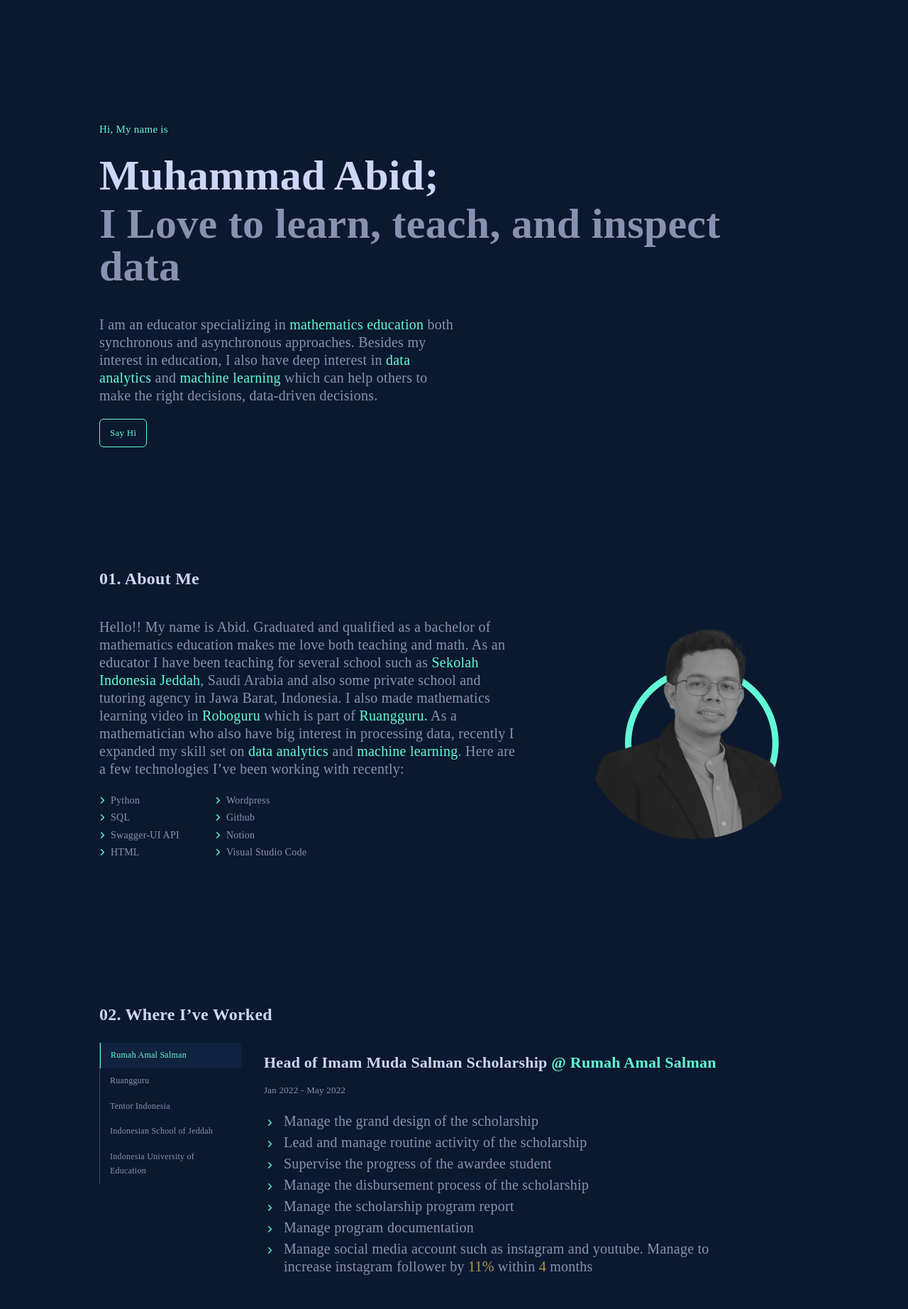
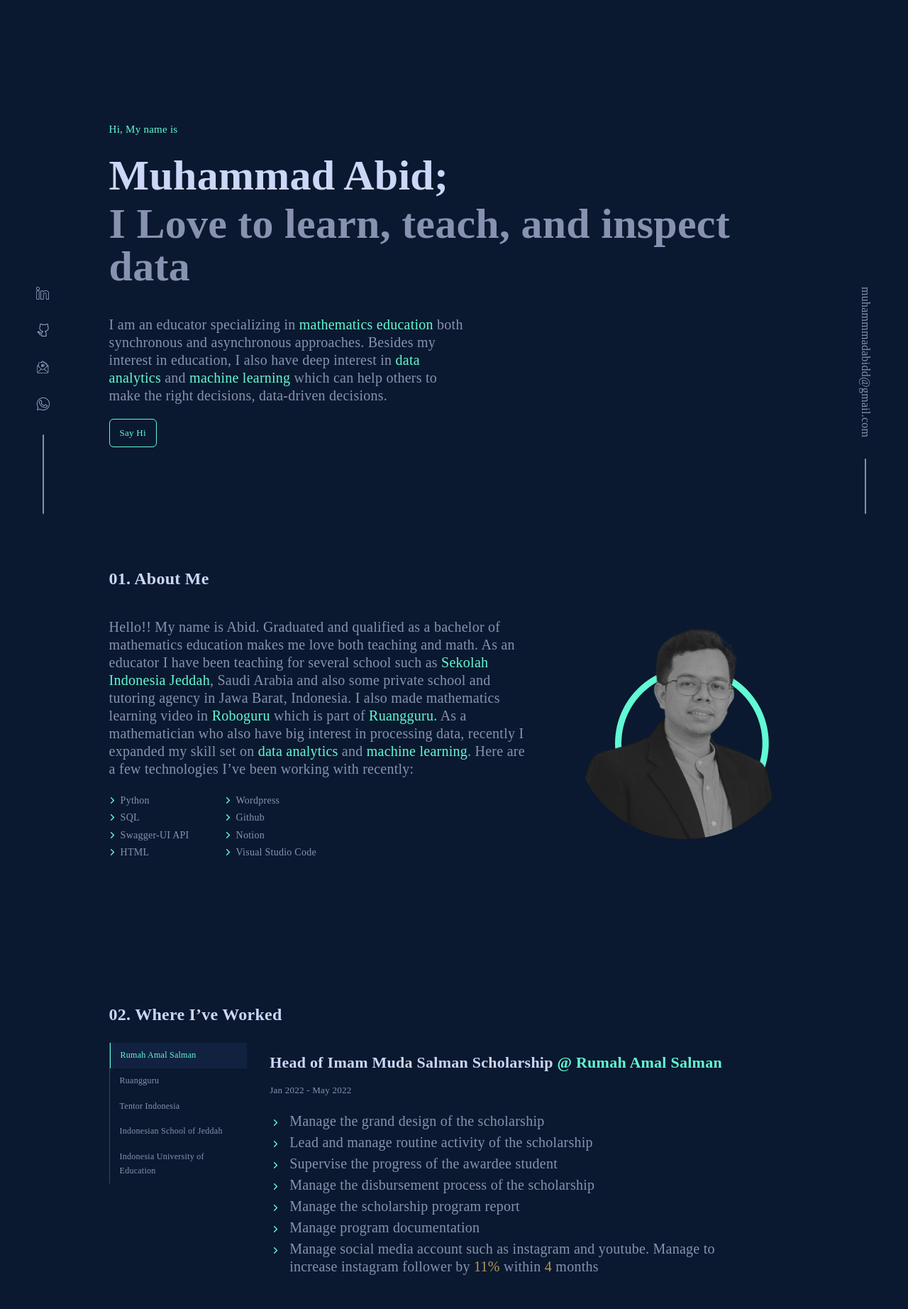
Before and after one commit to muhammadabidd/portfolio, a PHP site: page / in a window 1280 px wide; the page is wider, and only the part inside the window is pictured. Shown: the part 76-1920 px from the top of that part at 71% size. Run offline with PHP 8.4, Linux system fonts and the light colour scheme.

Commit message:
FINISH ALL DESIGN

```diff
--- a/index.html
+++ b/index.html
@@ -17,6 +17,9 @@
     <link rel="stylesheet" href="style/02experience.css">
     <link rel="stylesheet" href="style/04contact.css">
     <link rel="stylesheet" href="style/05footer.css">
+    <link rel="stylesheet" href="style/06SocialMedia.css">
+    <link rel="stylesheet" href="style/06SocialMediaLeft.css">
+    <link rel="stylesheet" href="style/06SocialMediaRight.css">
     </head>
 <body>
 
@@ -324,6 +327,35 @@
     <!--CONTACT END-->
 
 
+    <!-- SOCIAL MEDIA START -->
+    <div class="SocialMedia-section section">
+        <div class="SocialMedia-content">
+            <a href="https://Linkedin.com" class="SocialMedia-link"><img src="img/Linkedin.png" alt=""> </a>
+            <a href="https://Github.com" class="SocialMedia-link"><img src="img/Github.png" alt=""> </a>
+            <a href="https://Gmail.com" class="SocialMedia-link"><img src="img/Email.png" alt=""> </a>
+            <a href="https://Facebook.com" class="SocialMedia-link"><img src="img/Whatsapp.png" alt=""> </a>
+        </div>
+    </div>
+
+    <div class="SocialMedia-left">
+
+            <a href="https://Linkedin.com" class="SocialMedia-link"><img src="img/Linkedin-18.png" alt=""> </a>
+            <a href="https://Github.com" class="SocialMedia-link"><img src="img/Github18.png" alt=""> </a>
+            <a href="https://Gmail.com" class="SocialMedia-link"><img src="img/Email-18.png" alt=""> </a>
+            <a href="https://Facebook.com" class="SocialMedia-link"><img src="img/Whatsapp-18.png" alt=""> </a>
+            <div class="vertical-line"></div>
+    </div>
+
+    <div class="SocialMedia-right">
+
+        <p class="right">muhammmadabidd@gmail.com</p>
+        <div class="vertical-line"></div>
+</div>
+
+
+    <!-- SOCIAL MEDIA END -->
+
+
     <!-- FOOTER START -->
     <div class="footer-section section">
         <div class="content-footer footer">
--- a/style/05footer.css
+++ b/style/05footer.css
@@ -9,6 +9,13 @@
 }
 
 .content-footer{
-    margin-top: 75px;
+    margin-top: 15px;
     margin-bottom: 30px;
 }
+
+@media (min-width : 830px ) {
+    .content-footer{
+        margin-top: 75px;
+
+    }
+}
--- /dev/null
+++ b/style/06SocialMedia.css
@@ -0,0 +1,35 @@
+@media (max-width: 2000px) {
+
+
+    .SocialMedia-content {
+        display: none;
+
+    }
+
+}
+
+
+@media (max-width: 830px) {
+
+    .SocialMedia-link {
+        height: auto;
+    }
+
+    .SocialMedia-section {
+        margin: auto;
+        margin-top: 125px;
+        margin-bottom: 25px;
+        width: 400px;
+        position: relative;
+
+    }
+
+    .SocialMedia-content {
+        width: 100%;
+        margin: auto;
+        display: flex;
+        justify-content: space-evenly;
+
+    }
+
+}
--- /dev/null
+++ b/style/06SocialMediaLeft.css
@@ -0,0 +1,39 @@
+@media (max-width: 2000px) {
+
+    .SocialMedia-right{
+        position: fixed;
+        right: 4%;
+        bottom: 0;
+
+        display: flex;
+        flex-direction: column;
+        row-gap: 30px;
+
+        height: 40%;
+        width: auto;
+
+    }
+
+    .vertical-line{
+        background-color: #8990a5;
+        border-radius: 50px;
+        width: 2px;
+        height: 80%;
+        margin: auto;
+    }
+
+    p.right{
+        writing-mode: vertical-rl;
+        text-orientation: mixed;
+    }
+
+}
+
+@media (max-width: 830px) {
+
+    .SocialMedia-right{
+        display: none;
+    }
+
+
+}
--- /dev/null
+++ b/style/06SocialMediaRight.css
@@ -0,0 +1,36 @@
+@media (max-width: 2000px) {
+
+    .SocialMedia-left{
+        position: fixed;
+        left: 4%;
+        bottom: 0;
+
+        display: flex;
+        flex-direction: column;
+        row-gap: 30px;
+
+        height: 40%;
+        width: auto;
+
+
+
+    }
+
+    .vertical-line{
+        background-color: #8990a5;
+        border-radius: 50px;
+        width: 2px;
+        height: 80%;
+        margin: auto;
+    }
+
+}
+
+@media (max-width: 830px) {
+
+    .SocialMedia-left{
+        display: none;
+    }
+
+
+}
--- a/style/style.css
+++ b/style/style.css
@@ -5,7 +5,7 @@
     font-style: normal;
     box-sizing: border-box;
     letter-spacing: 0.25px;
-    /* scroll-behavior: smooth; */
+    scroll-behavior: smooth;
 }
 
 body {
@@ -17,7 +17,7 @@ body {
     position: relative;
     width: 100%;
     height: auto;
-    padding: 0 10% 0 10%;
+    padding: 0 12% 0 12%;
     }
 
 
```
Also changed, not shown: img/Email-18.png (added), img/Email.png (added), img/GIthub18.png (added), img/Github.png (added), img/Linkedin-18.png (added), img/Linkedin.png (added), img/Whatsapp-18.png (added), img/Whatsapp.png (added), style/section.css (deleted).
